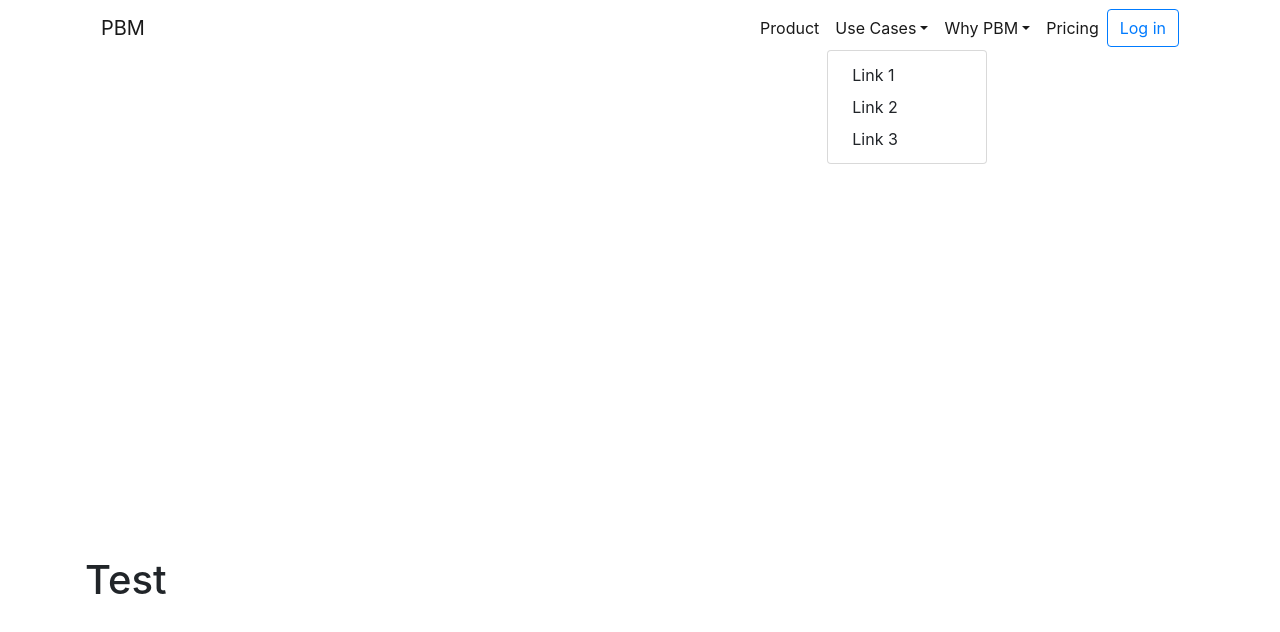
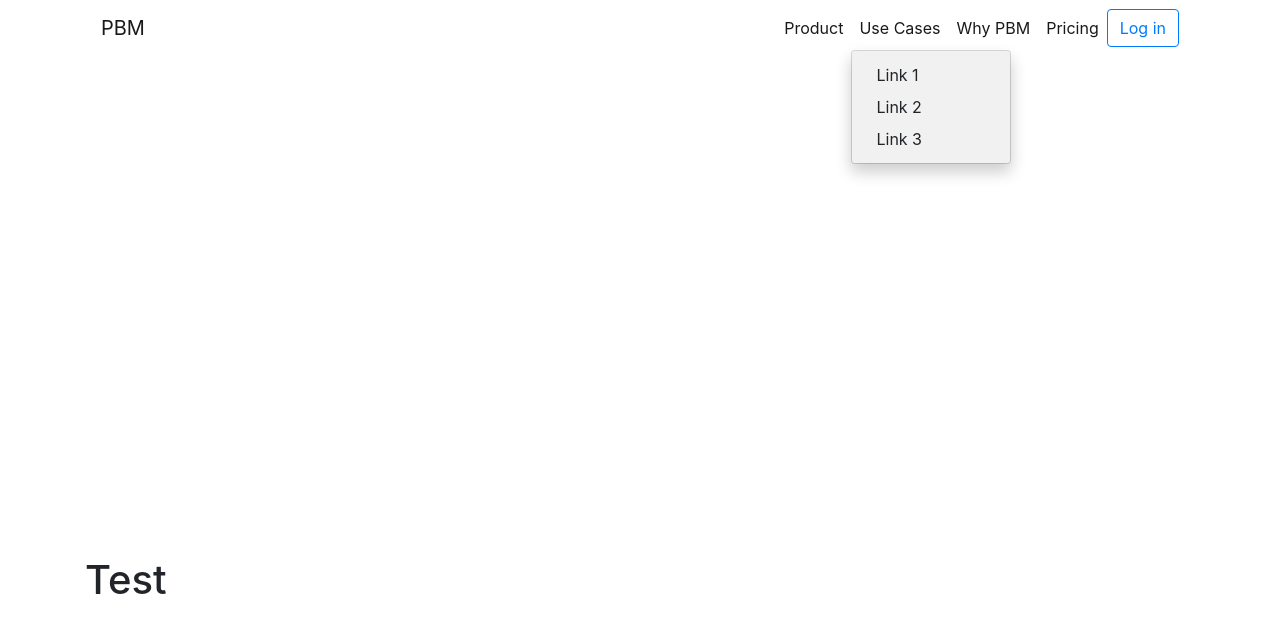
Before and after one commit to arnongr/PBM, a plain HTML site: page index.html in a window 1280 px wide. Both pictures are taken after a click on the element "Use Cases". Shown: the top 632 px of the page. Drawn offline with nearby package versions, Linux system fonts and the light colour scheme; some packages are replaced by stand-ins of ours.

Commit message:
NAVBAR - chnaged dropdown to drop on hover

```diff
--- a/app/navbar/navbar.html
+++ b/app/navbar/navbar.html
@@ -13,23 +13,28 @@
                 </a>
             </li>
             <li class="nav-item dropdown active">
-                <span class="nav-link dropdown-toggle dropdownStyle" href="#" id="navbardrop" data-toggle="dropdown">Use Cases</span>
-                <div class="dropdown-menu">
+                <span class="nav-link dropdownStyle" href="#" id="navbardrop" data-toggle="dropdown">Use Cases</span>
+                <div class="dropdown-menu dropdown dropdown-content">
                     <a class="dropdown-item" href="#">Link 1</a>
                     <a class="dropdown-item" href="#">Link 2</a>
                     <a class="dropdown-item" href="#">Link 3</a>
                 </div>
             </li>
             <li class="nav-item dropdown active">
-                    <span class="nav-link dropdown-toggle dropdownStyle" href="#" id="navbardrop" data-toggle="dropdown">Why PBM</span>
+                    <span class="nav-link dropdownStyle" href="#" id="navbardrop" data-toggle="dropdown">Why PBM</span>
                     <div class="dropdown-menu">
                         <a class="dropdown-item" href="#">Link 1</a>
                         <a class="dropdown-item" href="#">Link 2</a>
                         <a class="dropdown-item" href="#">Link 3</a>
                     </div>
                 </li>
-            <li class="nav-item">
-                <a class="nav-link active" href="#">Pricing</a>
+            <li class="nav-item dropdown">
+                <span class="nav-link dropdown active" href="#">Pricing</span>
+                <div class="dropdown-menu dropdown dropdown-content">
+                    <a class="dropdown-item" href="#">Link 1</a>
+                    <a class="dropdown-item" href="#">Link 2</a>
+                    <a class="dropdown-item" href="#">Link 3</a>
+                </div>
             </li>
         </ul>
         <form class="form-inline my-2 my-lg-0">
--- a/style.css
+++ b/style.css
@@ -5,3 +5,19 @@
 .dropdownStyle  {
     cursor: pointer;
 }
+
+.dropdown {
+    position: relative;
+    display: inline-block;
+}
+.dropdown-content {
+    display: none;
+    position: absolute;
+    background-color: #f1f1f1;
+    min-width: 160px;
+    box-shadow: 0px 8px 16px 0px rgba(0,0,0,0.2);
+    z-index: 1;
+  }
+.dropdown:hover .dropdown-content {
+    display: block;
+}
```
Also changed, not shown: index.html (line endings or trailing spaces).
